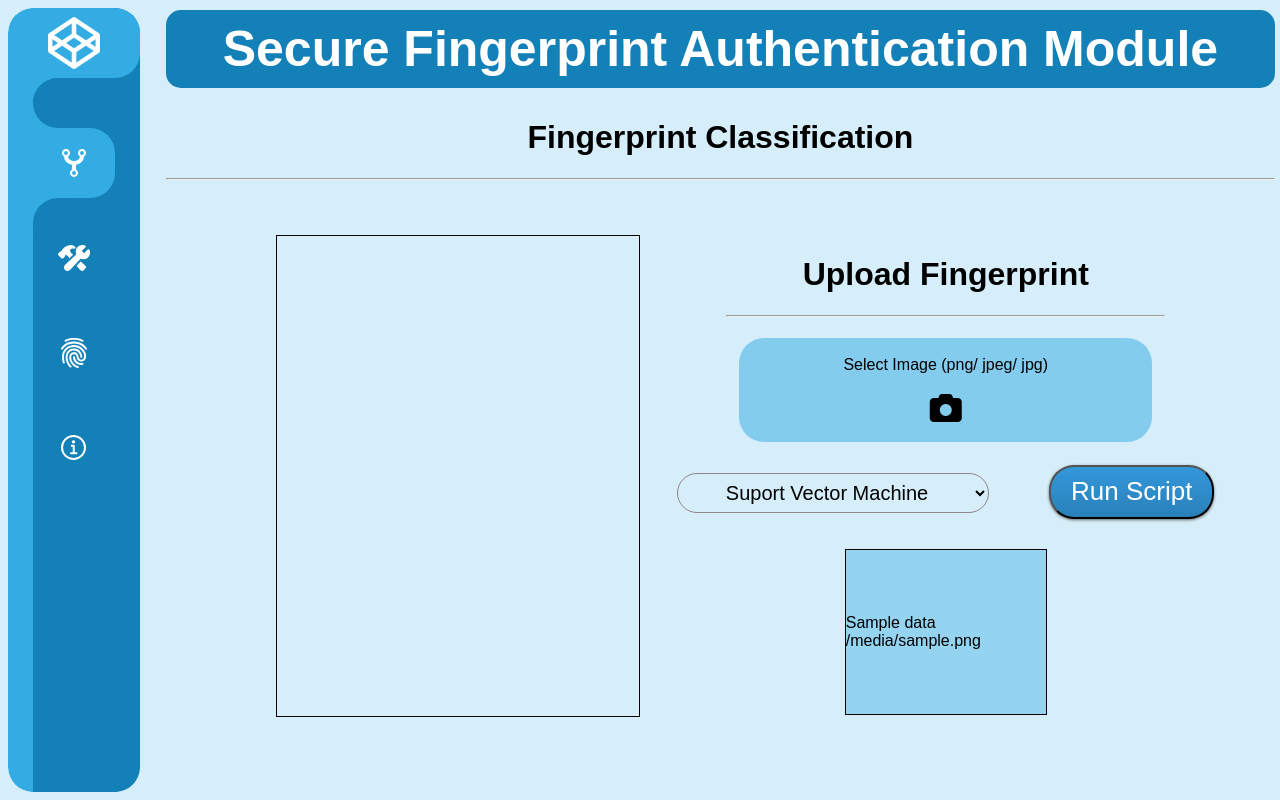
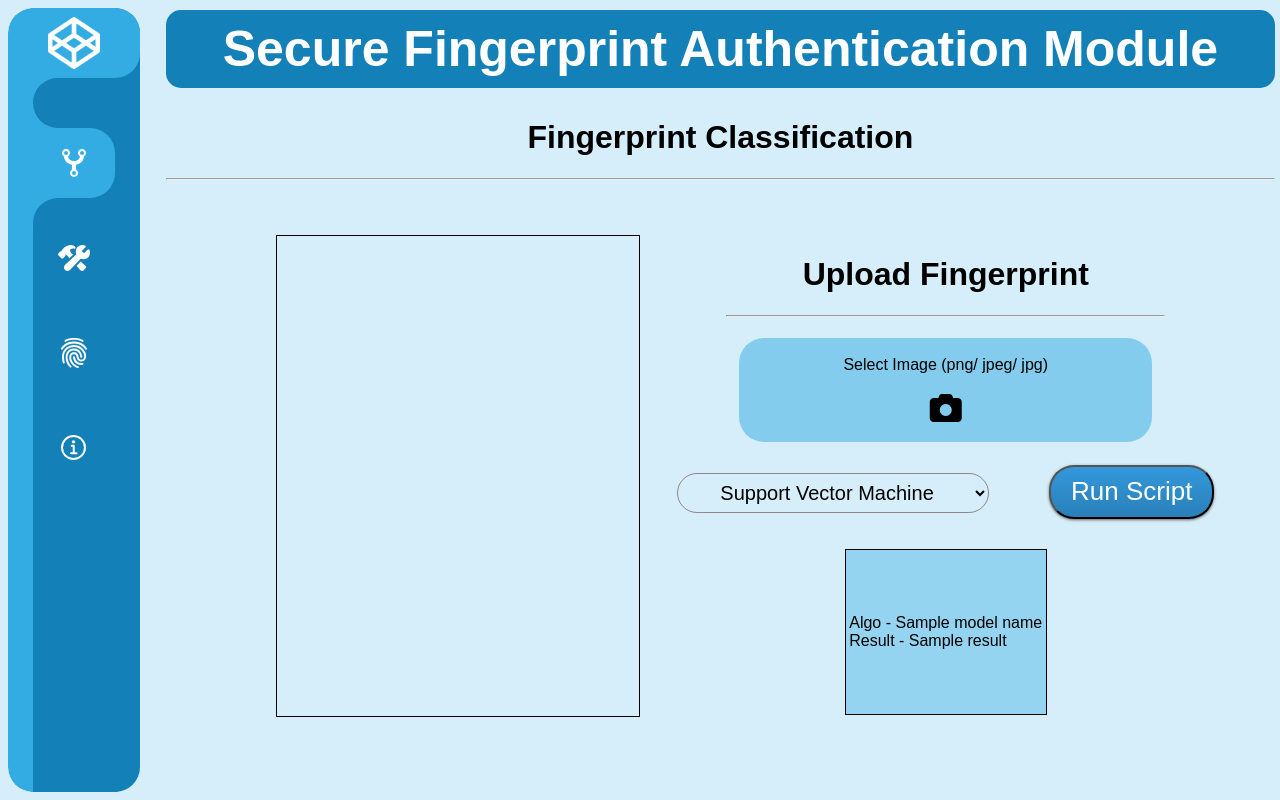
Before and after one commit to Jhanvi2001/Secure-Fingerprint-Authentication-Using-Deep-Learning-and-Minutiae-Verification, a Flask app: template web/templates/index.html in a window 1280 px wide. Run offline with Flask 2, Linux system fonts and the light colour scheme; the template is opened without the code that fills it: most values are stand-ins (such as "Sample title", 1, 10 or a date in 2020); some libraries are stand-ins or nearby versions.

Commit message:
Final: Done with Classification Module

```diff
--- a/py_files/SVM.py
+++ b/py_files/SVM.py
@@ -53,13 +53,13 @@ x_train, x_test, y_train, y_test = train_test_split(data, labels, test_size=0.2,
 Performing GridSearchCV with 5 folds to get the best value of parameters
 '''
 grid_search = GridSearchCV(SVC(kernel='rbf'),
-                           param_grid={'C': [100, 1000, 10000, 100000], 'gamma': [10, 1, 0.1, 0.01, .0001]},
+                           param_grid={'C': [10, 100, 1000, 10000, 100000], 'gamma': [100, 10, 1, 0.1, 0.01, .0001]},
                            cv=5, verbose=True)
 grid_search.fit(x_train, y_train)
 params = grid_search.best_params_
 print("Best parameter: ", params)
 
-model = SVC(kernel='rbf', C=params['C'], gamma=params['gamma'], verbose=True)
+model = SVC(kernel='rbf', C=params['C'], gamma=params['gamma'], probability=True,verbose=True)
 model.fit(x_train, y_train)
 
 #save the model with joblibpython
@@ -69,6 +69,7 @@ joblib.dump(model, filename)
 
 model.score(x_test, y_test)
 print(model.predict(x_test[1].reshape(1, -1)))
+print(model.predict_proba(x_test[1].reshape(1, -1)))
 print("Test accuracy: ", model.score(x_test, y_test))
 print("train accuracy: ", model.score(x_train, y_train))
 
--- a/web/app.py
+++ b/web/app.py
@@ -1,23 +1,20 @@
-import os
-import cv2
+from flask import Flask, render_template, request, redirect, url_for, flash, jsonify
 
-# from py_files.LBP_helper import LocalBinaryPatterns
-import joblib
-from flask import Flask, render_template, request, redirect, url_for, flash, jsonify
-from random import randint
-from werkzeug.utils import secure_filename
+# Packages for SVM
+import cv2  # for reading image in SVM
+import joblib  # for loading model in SVM
 
+# packages for CNN
+import tensorflow as tf
+from keras.preprocessing import image  # for image preprocessing in CNN
 
-# -*- coding: utf-8 -*-
-"""
-Created on Mon Jun  6 10:38:08 2022
-
-@author: sjhan
-"""
-
-# import the necessary packages
+# import the necessary packages for histogram equalization
 from skimage import feature
 import numpy as np
+
+# other packages
+import os
+from werkzeug.utils import secure_filename
 
 
 class LocalBinaryPatterns:
@@ -26,12 +23,12 @@ class LocalBinaryPatterns:
         self.numPoints = numPoints
         self.radius = radius
 
-    def describe(self, image, eps=1e-7):
+    def describe(self, image_local, eps=1e-7):
         # compute the Local Binary Pattern representation
         # of the image, and then use the LBP representation
         # to build the histogram of patterns
 
-        lbp = feature.local_binary_pattern(image, self.numPoints, self.radius, method="uniform")
+        lbp = feature.local_binary_pattern(image_local, self.numPoints, self.radius, method="uniform")
         (hist, _) = np.histogram(lbp.ravel(), bins=np.arange(0, self.numPoints + 3), range=(0, self.numPoints + 2))
 
         # normalize the histogram
@@ -42,29 +39,47 @@ class LocalBinaryPatterns:
         return hist
 
 
-desc = LocalBinaryPatterns(24, 8)
-data = []  # Will
-
-
 UPLOAD_FOLDER = 'web\\static\\uploads'
 ALLOWED_EXTENSIONS = {'txt', 'pdf', 'png', 'jpg', 'jpeg', 'gif'}
 
 app = Flask(__name__)
 app.config['UPLOAD_FOLDER'] = UPLOAD_FOLDER
 
+"""
+will handle the get and post request
+"""
 
 
 @app.route('/', methods=['GET', 'POST'])
 def index():
     if request.method == 'POST':
         f = request.files['file']
+        # save the file to the uploads folder
         f.save(os.path.join(app.config['UPLOAD_FOLDER'], secure_filename(f.filename)))
-        imagePath = os.path.join(UPLOAD_FOLDER, f.filename)
-        gray = cv2.imread(imagePath, cv2.IMREAD_GRAYSCALE)
-        data = desc.describe(gray)
-        model = joblib.load('model\\SVM_rbf.h5')
-        return render_template('index.html', filenames=model.predict(data.reshape(1, -1)))
-    else:
+        # save the path of the image
+        image_path = os.path.join(UPLOAD_FOLDER, f.filename)
+
+        # If the Selected option was SVM
+        if request.form['algo-sel'] == 'svm':
+            gray = cv2.imread(image_path, cv2.IMREAD_GRAYSCALE)  # read the imgage
+            data = LocalBinaryPatterns(24, 8).describe(gray)  # get the LBP histogram
+            model = joblib.load('model\\SVM_rbf.h5')  # load the model
+            return render_template('index.html', modelName="SVM", result=model.predict(data.reshape(1, -1))[0])
+
+        # If the Selected option was CNN
+        else:
+            model = tf.keras.models.load_model('model/CNN_classification.h5')  # load the model
+            test_image = image.load_img(image_path, target_size=(128, 128))  # load the image
+            test_image = image.img_to_array(test_image)  # converting image to array
+            test_image = np.expand_dims(test_image, axis=0)  # expanding shape of an array
+            result = model.predict(test_image)  # giving test_image array to model for prediction
+            prediction = ''
+            if result[0][0] == 1:
+                prediction = 'Live'
+            else:
+                prediction = 'Fake'
+            return render_template('index.html', modelName="CNN", result=prediction)
+    else:  # if the request is GET then simply render the index.html
         return render_template('index.html')
 
 
--- a/web/templates/index.html
+++ b/web/templates/index.html
@@ -37,9 +37,9 @@
                 </div>
                 <div class = 'form-container'>
                     <div class = "sel-algo-container">
-                      <Select class = "sel-algo" id="selectTag" name="selectTag">
-                        <option value="svm">Suport Vector Machine</option>
-                        <option value="cnn">Convolutional Nueral Network</option>
+                      <Select class = "sel-algo" id="selectTag" name="algo-sel">
+                        <option value="svm">Support Vector Machine</option>
+                        <option value="cnn">Convolutional Neural Network</option>
                       </Select>
                     </div>
                     <div>
@@ -49,8 +49,9 @@
 
             </form>
             <div class="py-result">
-                {{data}}
-                {{filenames}}
+                Algo - {{modelName}}<br>
+                Result - {{result}}<br>
+
             </div>
         </div>
     </div>
```
Also changed, not shown: py_files/final_binary_cnn.py (+26 -20 lines), 2 other files.
